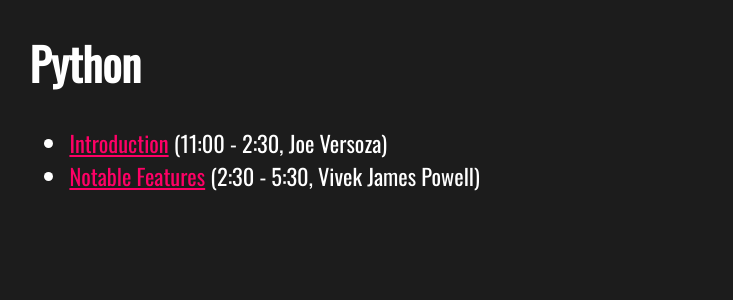
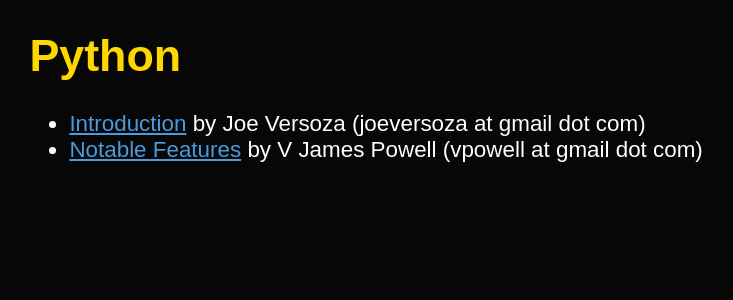
Before and after one commit to BMeridian/pygotham-2012, a Jekyll site: the page built from index.html, in a window 1280 px wide. Shown: the top 300 px of the page, without its empty margins (1-734 px from the left). Built offline with Jekyll 4.4.1, drawn with Linux system fonts in a browser that asks for light colours; some web fonts are replaced.

Commit message:
refactored css, minor changes to styles and contact info

```diff
--- a/_layouts/default.html
+++ b/_layouts/default.html
@@ -2,7 +2,7 @@
 <html lang="en">
 <head>
 	<link rel="stylesheet" type="text/css" href="css/default.css" />
-	<link href='http://fonts.googleapis.com/css?family=Oswald' rel='stylesheet'>
+	<link href='http://fonts.googleapis.com/css?family=Signifika' rel='stylesheet'>
 </head>
 <body>
 	{{ content }}
--- a/css/default.css
+++ b/css/default.css
@@ -1,36 +1,40 @@
-html { background-color: #1C1C1C; }
-a { color: #FF0066; } a:hover {text-decoration: underline;}
-strong {color: #FF0066}
 body {
-	font-family: 'Oswald', arial, serif;
-	background-color: white;
+	font-family: 'Signifika', sans-serif;
 	color: white;
 	font-size: 1.4em;
-	background: #1C1C1C;
+	background-color: #070707;
 }
 
-.highlight, ul, ol, p, .slide-body {
+h1 {
+	color: #FFD700;
 }
 
-.highlight {
-	margin:10px;
+h3 {
+	color: #FFD700;
+	font-size: 1.4em;
+	padding: 0px;
+	margin-top: 1.2em;
+	margin-bottom: 0.4em;
+	border-bottom: 3px dotted;
 }
 
 ul {
 	margin-top:0px;
 	margin-bottom:0px;
 }
-h1 {
+
+a {
+	color: #4A9ADC;
 }
 
-h3 {
-	color: #FAE50B;
-	font-size: 1.4em;
-	padding: 0px;
-	margin-top: 1.2em;
-	margin-bottom: 0.4em;
-	border-bottom: 3px dotted;
+a:hover {
+	text-decoration: underline;
 }
+
+strong {
+	color: #CE22CE;
+}
+
 #content {
 	padding:0em 1em 1em 1em;
 	margin-bottom: 3em;
--- a/index.html
+++ b/index.html
@@ -5,7 +5,7 @@
 <div id="content">
 <h1>Python</h1>
 <ul>
-	<li><a href="introduction.html">Introduction</a> (11:00 - 2:30, Joe Versoza)</li>
-	<li><a href="notable_features.html">Notable Features</a> (2:30 - 5:30, Vivek James Powell)</li>
+	<li><a href="introduction.html">Introduction</a> by Joe Versoza (joeversoza at gmail dot com)</li>
+	<li><a href="notable_features.html">Notable Features</a> by V James Powell (vpowell at gmail dot com)</li>
 </ul>
 </div>
--- a/notable_features.html
+++ b/notable_features.html
@@ -4,7 +4,7 @@
 ---
 <div id="content">
 <h1>Notable Features of Python</h1>
-by Vivek James Powell&nbsp;&nbsp;(vpowell at gmail dot com)
+by V James Powell&nbsp;&nbsp;(vpowell at gmail dot com)
 <h3>Downloads</h3>
 <ul>
 	<li><a href="py/syntax.py">Syntax</a></li>
```
